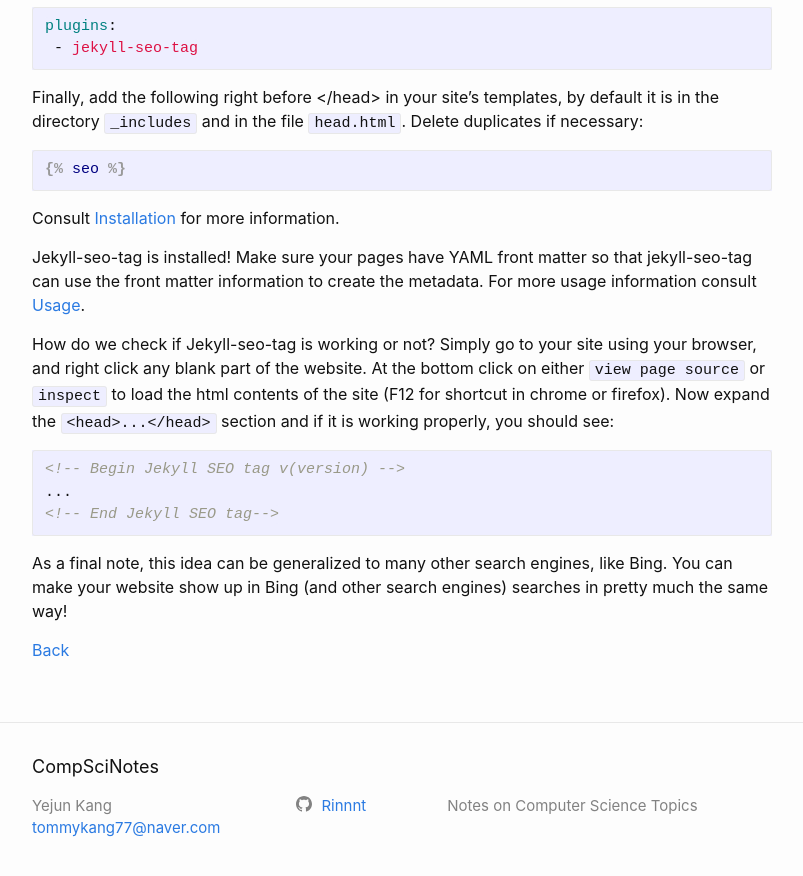
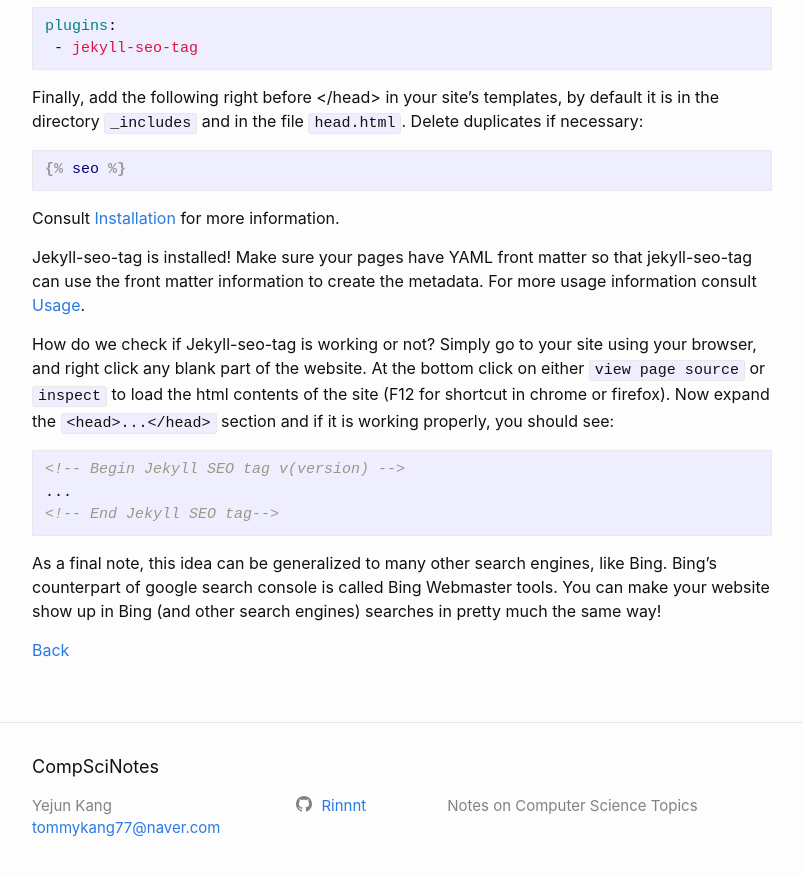
Before and after one commit to Rinnnt/Rinnnt.github.io, a Jekyll site: the page built from _posts/2022-02-14-how-to-show-your-blog-in-google-search.md, in a window 1280 px wide and 900 px high, scrolled down 1828 px. Shown: the top 876 px of the window, without its empty margins (238-1041 px from the left). Built offline with Jekyll 4.4.1, drawn with Linux system fonts in a browser that asks for light colours; comment, search, counter and statistics services are not loaded.

Commit message:
Update 2022-02-14-how-to-show-your-blog-in-google-search.md

````diff
--- a/_posts/2022-02-14-how-to-show-your-blog-in-google-search.md
+++ b/_posts/2022-02-14-how-to-show-your-blog-in-google-search.md
@@ -69,7 +69,7 @@
 <!-- End Jekyll SEO tag-->
 ```
 
-As a final note, this idea can be generalized to many other search engines, like Bing. You can make your website show up in Bing (and other search engines) searches in pretty much the same way!
+As a final note, this idea can be generalized to many other search engines, like Bing. Bing's counterpart of google search console is called Bing Webmaster tools. You can make your website show up in Bing (and other search engines) searches in pretty much the same way!
 
 
 [Back](/)
````
